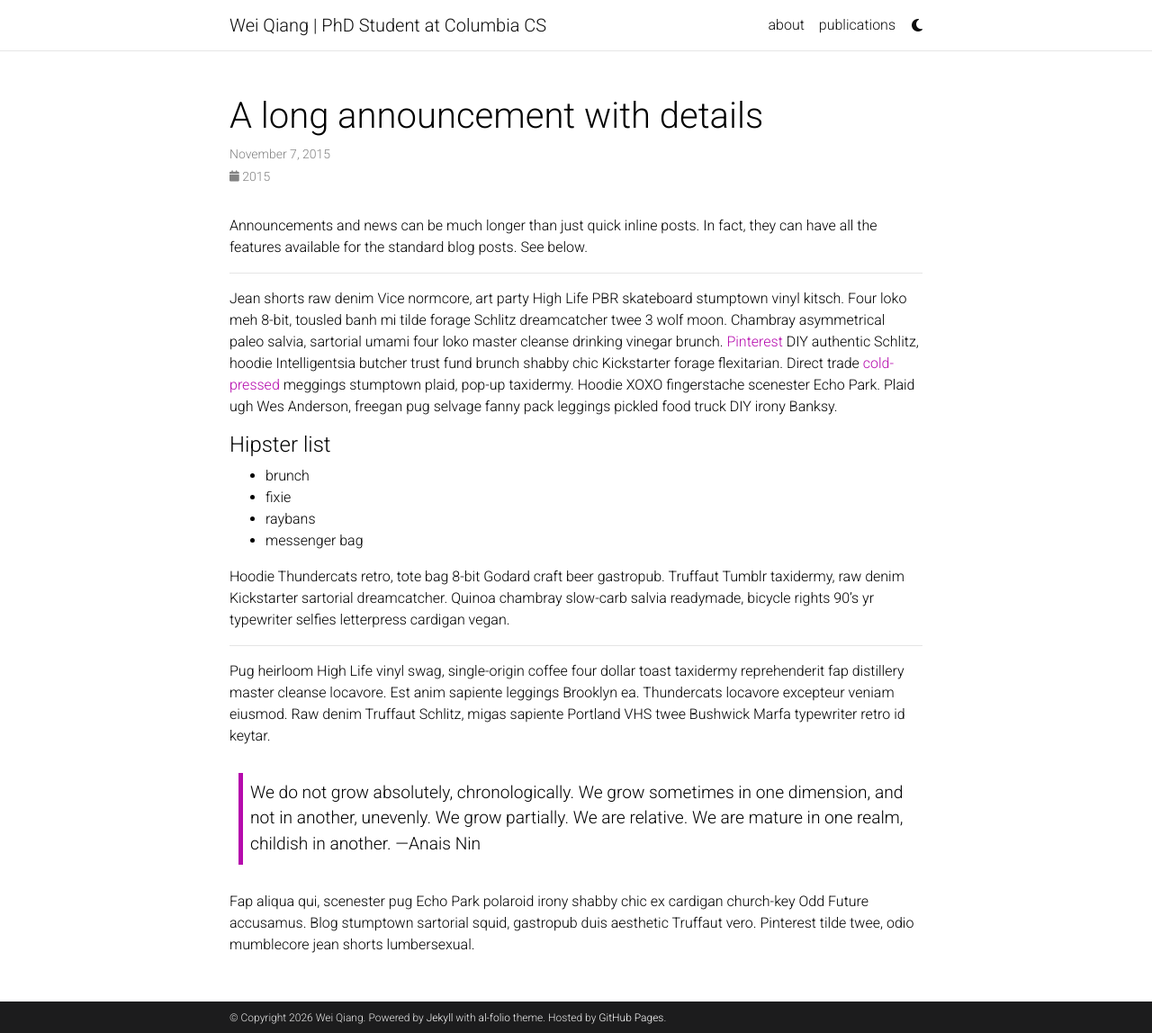
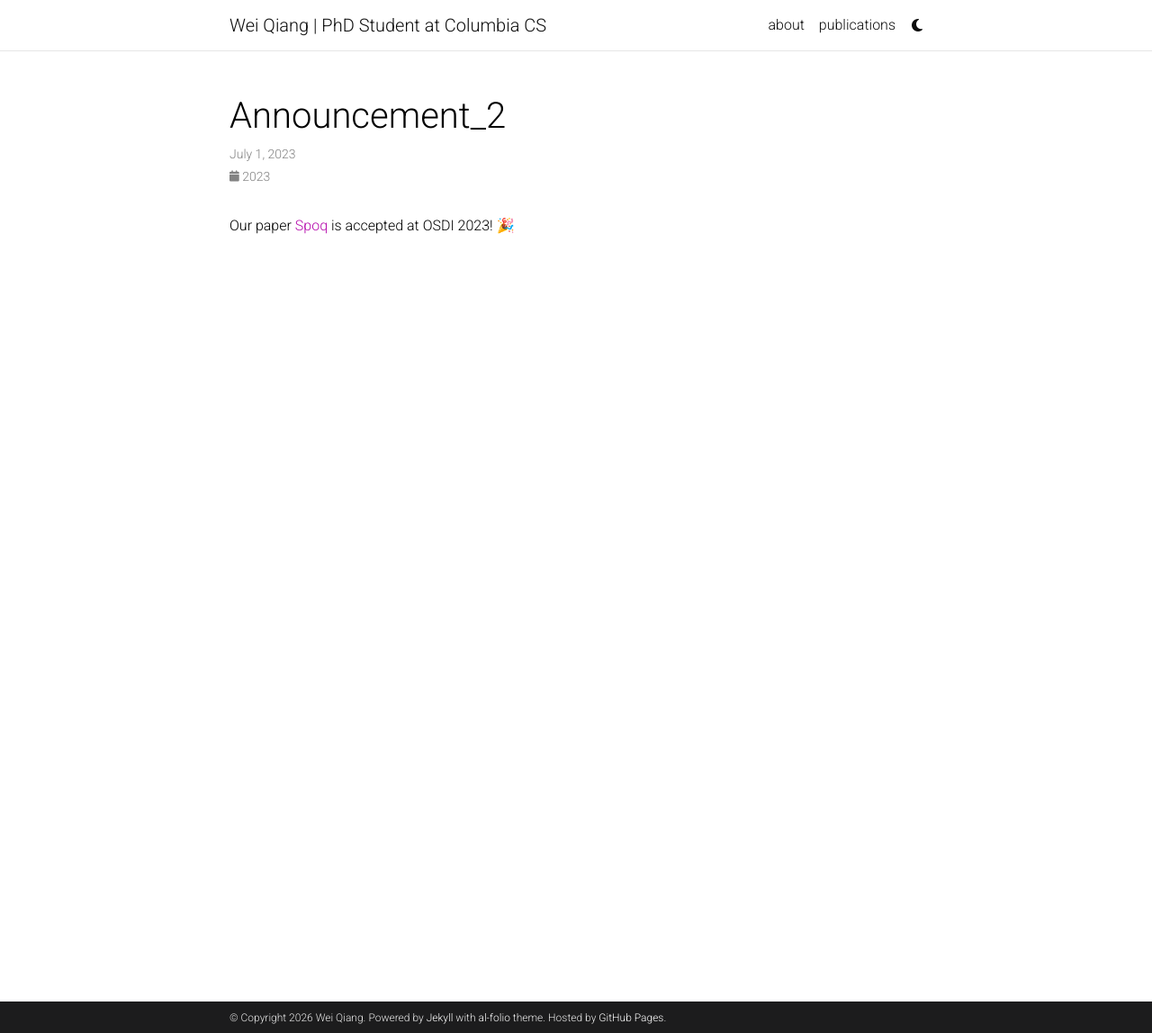
Before and after one commit to xiaoqiangheye/xiaoqiangheye.github.io, a Jekyll site: the page built from _news/announcement_2.md, in a window 1280 px wide and 1148 px high. Shown: the whole window at 90% size. Built offline with Jekyll 4.4.1, drawn with Linux system fonts in a browser that asks for light colours; emoji names are drawn with the system emoji font; comment, search, counter and statistics services are not loaded; a style sheet for code colours, icons or effects is not loaded.

Commit message:
Enable news section and add paper acceptance announcements
Co-Authored-By: Claude Opus 4.8 (1M context) <noreply@anthropic.com>

```diff
--- a/_news/announcement_2.md
+++ b/_news/announcement_2.md
@@ -1,32 +1,8 @@
 ---
 layout: post
-title: A long announcement with details
-date: 2015-11-07 16:11:00-0400
-inline: false
+date: 2023-07-01 09:00:00-0400
+inline: true
 related_posts: false
 ---
 
-Announcements and news can be much longer than just quick inline posts. In fact, they can have all the features available for the standard blog posts. See below.
-
-***
-
-Jean shorts raw denim Vice normcore, art party High Life PBR skateboard stumptown vinyl kitsch. Four loko meh 8-bit, tousled banh mi tilde forage Schlitz dreamcatcher twee 3 wolf moon. Chambray asymmetrical paleo salvia, sartorial umami four loko master cleanse drinking vinegar brunch. <a href="https://www.pinterest.com">Pinterest</a> DIY authentic Schlitz, hoodie Intelligentsia butcher trust fund brunch shabby chic Kickstarter forage flexitarian. Direct trade <a href="https://en.wikipedia.org/wiki/Cold-pressed_juice">cold-pressed</a> meggings stumptown plaid, pop-up taxidermy. Hoodie XOXO fingerstache scenester Echo Park. Plaid ugh Wes Anderson, freegan pug selvage fanny pack leggings pickled food truck DIY irony Banksy.
-
-#### Hipster list
-<ul>
-    <li>brunch</li>
-    <li>fixie</li>
-    <li>raybans</li>
-    <li>messenger bag</li>
-</ul>
-
-Hoodie Thundercats retro, tote bag 8-bit Godard craft beer gastropub. Truffaut Tumblr taxidermy, raw denim Kickstarter sartorial dreamcatcher. Quinoa chambray slow-carb salvia readymade, bicycle rights 90's yr typewriter selfies letterpress cardigan vegan.
-
-***
-
-Pug heirloom High Life vinyl swag, single-origin coffee four dollar toast taxidermy reprehenderit fap distillery master cleanse locavore. Est anim sapiente leggings Brooklyn ea. Thundercats locavore excepteur veniam eiusmod. Raw denim Truffaut Schlitz, migas sapiente Portland VHS twee Bushwick Marfa typewriter retro id keytar.
-
-> We do not grow absolutely, chronologically. We grow sometimes in one dimension, and not in another, unevenly. We grow partially. We are relative. We are mature in one realm, childish in another.
-> —Anais Nin
-
-Fap aliqua qui, scenester pug Echo Park polaroid irony shabby chic ex cardigan church-key Odd Future accusamus. Blog stumptown sartorial squid, gastropub duis aesthetic Truffaut vero. Pinterest tilde twee, odio mumblecore jean shorts lumbersexual.
+Our paper [Spoq](https://www.usenix.org/conference/osdi23/presentation/li-xupeng) is accepted at OSDI 2023! :tada:
```
Also changed, not shown: _news/announcement_1.md (+2 -2 lines), _news/announcement_3.md (deleted, +0 -8 lines), _pages/about.md (+1 -1 lines).
